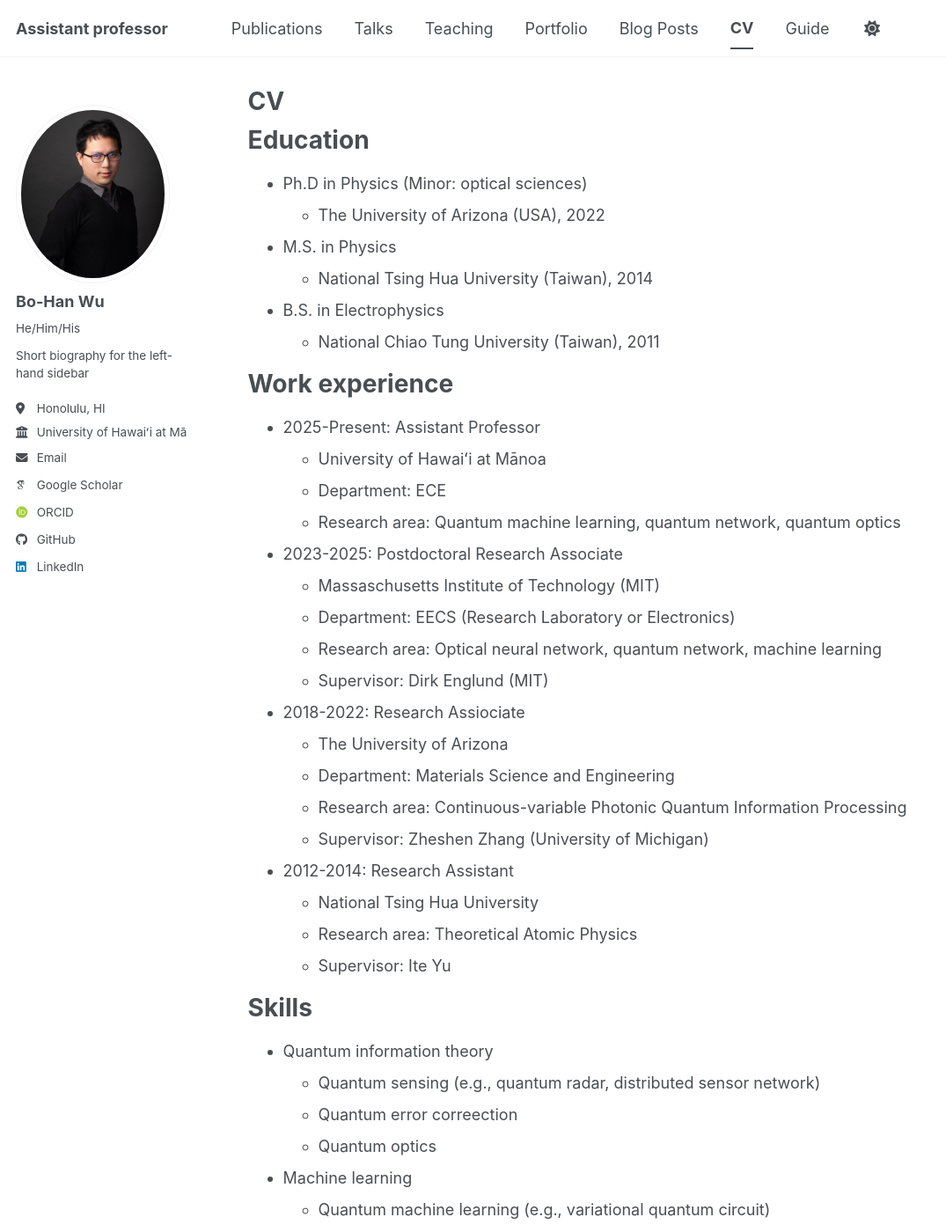
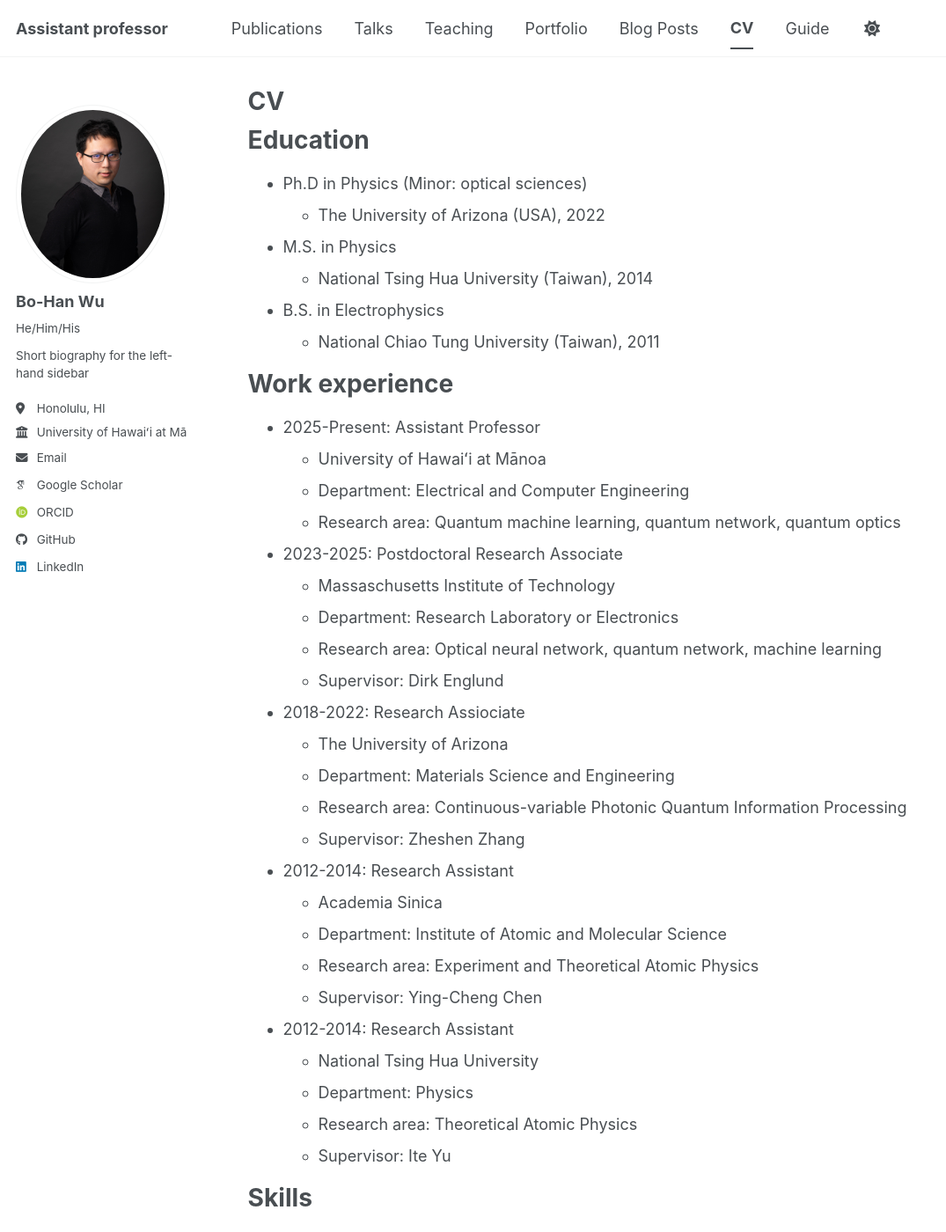
Before and after one commit to go705/go705.github.io, a Jekyll site: the page built from _pages/cv.md, in a window 1280 px wide and 1400 px high. Shown: the whole window at 88% size, without its empty margins (0-1075 px from the left). Built offline with Jekyll 4.4.1, drawn with Linux system fonts in a browser that asks for light colours; some web fonts are replaced; a script bundle is joined from its source files by our own code; library files that are not in the unit come from our copies.

Commit message:
Update cv.md

```diff
--- a/_pages/cv.md
+++ b/_pages/cv.md
@@ -22,23 +22,30 @@ Work experience
 ======
 * 2025-Present: Assistant Professor
   * University of Hawaiʻi at Mānoa
-  * Department: ECE
+  * Department: Electrical and Computer Engineering
   * Research area: Quantum machine learning, quantum network, quantum optics
 
 * 2023-2025: Postdoctoral Research Associate
-  * Massaschusetts Institute of Technology (MIT)
-  * Department: EECS (Research Laboratory or Electronics)
+  * Massaschusetts Institute of Technology
+  * Department: Research Laboratory or Electronics
   * Research area: Optical neural network, quantum network, machine learning
-  * Supervisor: Dirk Englund (MIT)
+  * Supervisor: Dirk Englund
 
 * 2018-2022: Research Assiociate
   * The University of Arizona
   * Department: Materials Science and Engineering
   * Research area: Continuous-variable Photonic Quantum Information Processing
-  * Supervisor: Zheshen Zhang (University of Michigan)
+  * Supervisor: Zheshen Zhang
+
+* 2012-2014: Research Assistant
+  * Academia Sinica
+  * Department: Institute of Atomic and Molecular Science
+  * Research area: Experiment and Theoretical Atomic Physics
+  * Supervisor: Ying-Cheng Chen
 
 * 2012-2014: Research Assistant
   * National Tsing Hua University
+  * Department: Physics
   * Research area: Theoretical Atomic Physics
   * Supervisor: Ite Yu
 
```
